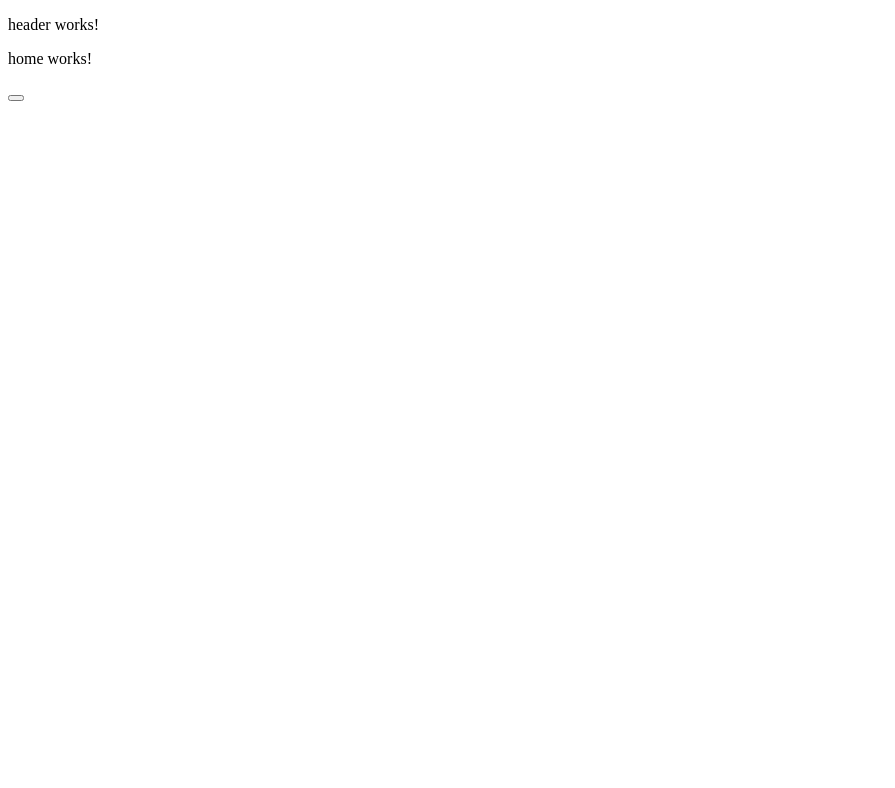
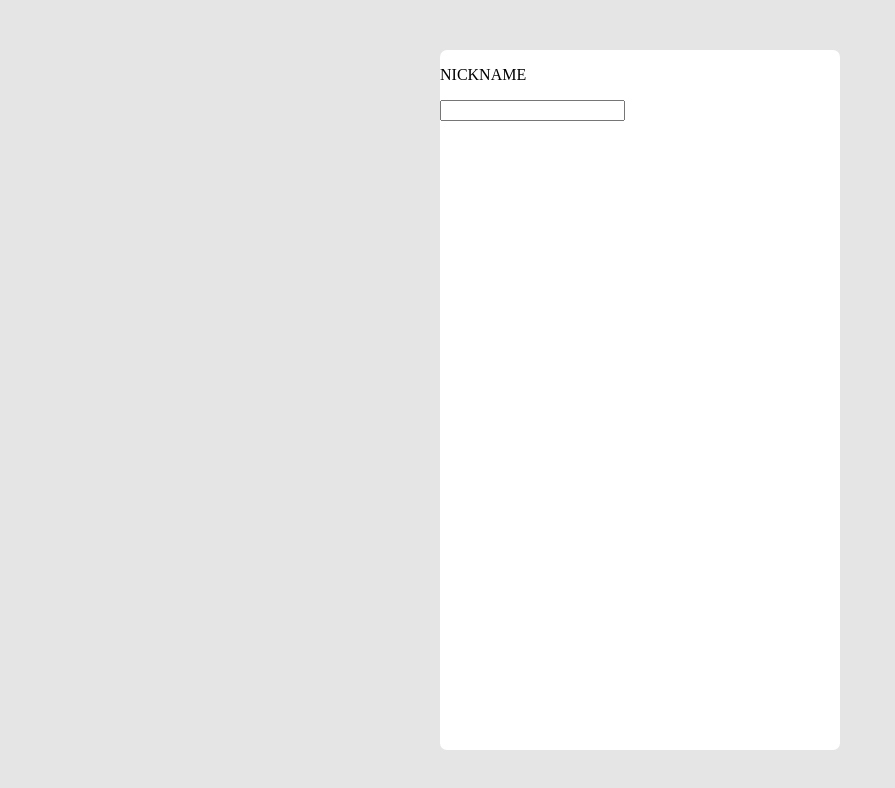
Before and after one commit to Slaik1/hackathon2023, an Angular app in the folder table-football.UI/: page / in a window 1280 px wide. Shown: the top 788 px of the page, without its empty margins (0-895 px from the left). Built offline with nearby package versions, Linux system fonts and the light colour scheme.

Commit message:
add login component

```diff
--- a/table-football.UI/angular.json
+++ b/table-football.UI/angular.json
@@ -100,5 +100,8 @@
         }
       }
     }
+  },
+  "cli": {
+    "analytics": "9f086168-ef23-4401-b950-3d37baf5f65a"
   }
 }
--- a/table-football.UI/src/app/app.component.html
+++ b/table-football.UI/src/app/app.component.html
@@ -1 +1,2 @@
 <router-outlet></router-outlet>
+<app-login></app-login>
--- a/table-football.UI/src/app/app.module.ts
+++ b/table-football.UI/src/app/app.module.ts
@@ -5,12 +5,14 @@ import { AppRoutingModule } from './app-routing.module';
 import { AppComponent } from './app.component';
 import { HeaderComponent } from './components/header/header.component';
 import { HomeComponent } from './components/home/home.component';
+import { LoginComponent } from './components/login/login.component';
 
 @NgModule({
   declarations: [
     AppComponent,
     HeaderComponent,
-    HomeComponent
+    HomeComponent,
+    LoginComponent
   ],
   imports: [
     BrowserModule,
--- /dev/null
+++ b/table-football.UI/src/app/components/login/login.component.html
@@ -0,0 +1,8 @@
+<div class="wrapper">
+  <section class="login_component">
+    <div class="input_wrapper">
+      <p class="input_title">NICKNAME</p>
+      <input class="input">
+    </div>
+  </section>
+</div>
--- /dev/null
+++ b/table-football.UI/src/app/components/login/login.component.scss
@@ -0,0 +1,29 @@
+.wrapper {
+  position: absolute;
+  top: 0;
+  left: 0;
+  width: 100%;
+  height: 100%;
+  display: flex;
+  align-items: center;
+  justify-content: center;
+  background: #e5e5e5;
+
+  .login_component {
+    width: 400px;
+    height: 700px;
+    background: #fff;
+    border-radius: 7px;
+
+    .input_wrapper {
+
+    }
+
+    input {
+
+    }
+  }
+
+
+
+}
```
Also changed, not shown: table-football.UI/src/app/components/login/login.component.ts (added, +10 -0 lines), 1 other file (tests, documents, lock files or other folders).
